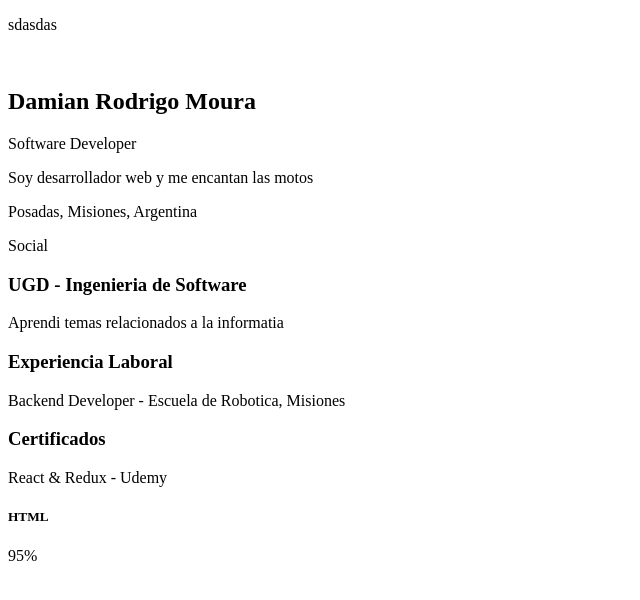
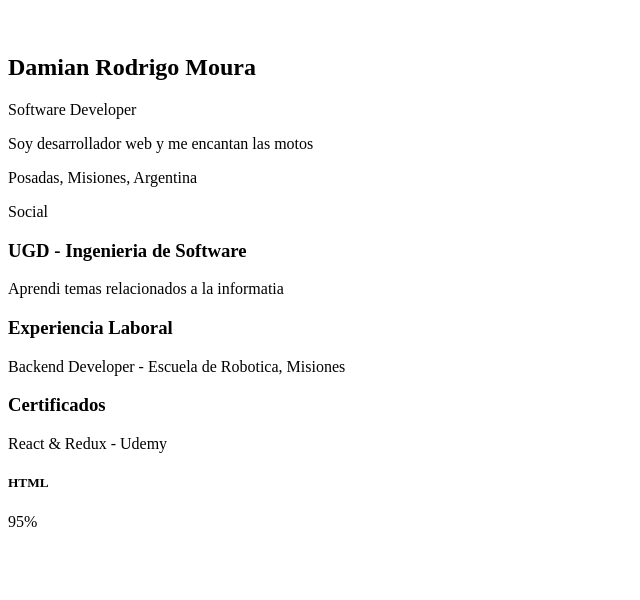
Before and after one commit to drodrigomoura/cv, a React app: page / in a window 1280 px wide. Shown: the top 600 px of the page, without its empty margins (0-640 px from the left). Built offline with nearby package versions, Linux system fonts and the light colour scheme.

Commit message:
programando el contenido de los componentes

```diff
--- a/src/components/Experience.jsx
+++ b/src/components/Experience.jsx
@@ -3,10 +3,10 @@ import React from 'react'
 const Experience = () => (
     <div className="Experience">
         <div className="Experience-container">
-            <dic className="Experience-item">
+            <div className="Experience-item">
                 <h3>Experiencia Laboral</h3>
                 <p>Backend Developer - Escuela de Robotica, Misiones</p>
-            </dic>
+            </div>
         </div>
     </div>
 )
--- a/src/components/Main.jsx
+++ b/src/components/Main.jsx
@@ -3,7 +3,6 @@ import React from 'react'
 const Main = ({ children }) => (
     <div className="Main ">
         <div className="Main-container">
-            <p>sdasdas</p>
             {children}
         </div>
     </div>
```
